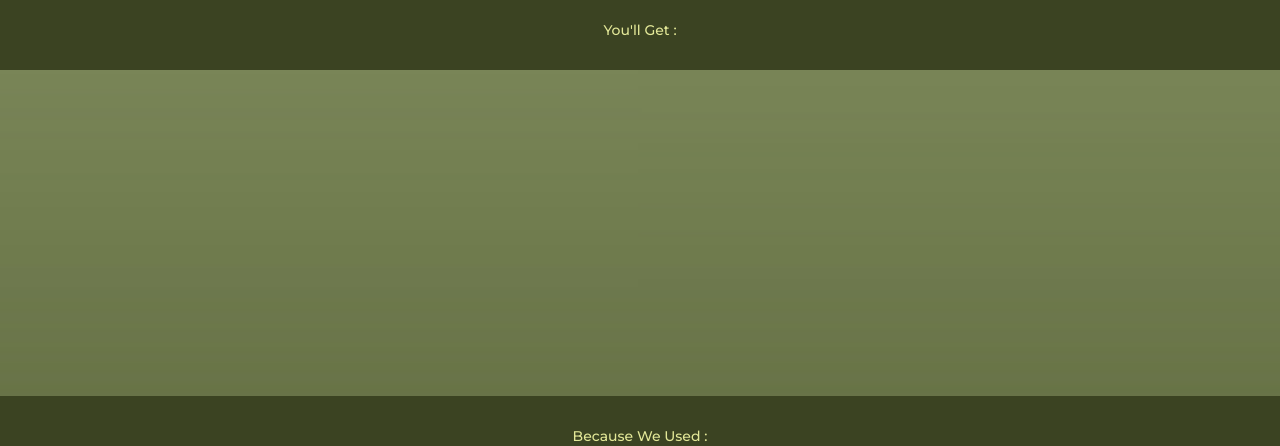
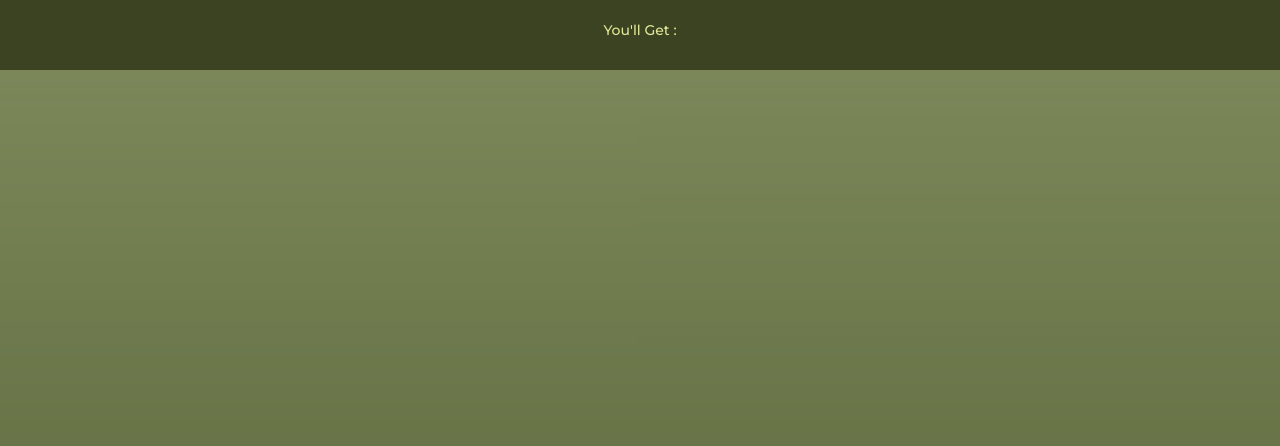
Before and after one commit to AgyapalSingh/React-Templates-Projects, a React (Vite) app: page /calming-moisturizer-launch-page in a window 1280 px wide. Shown: the part 2140-2586 px from the top of the page. Built offline with nearby package versions, Linux system fonts and the light colour scheme.

Commit message:
benefit title updated

```diff
--- a/src/Components/Animations/AnimationCSS/CalmingMoisturizerLaunchPage.css
+++ b/src/Components/Animations/AnimationCSS/CalmingMoisturizerLaunchPage.css
@@ -115,8 +115,8 @@
   flex-direction: column;
   align-items: center;
   justify-content: center;
-  margin-bottom: 50px;
-  margin-top: 50px;
+  margin-bottom: 100px;
+  margin-top: 100px;
 }
 
 .ag-product-benefit-title-cm{
```
